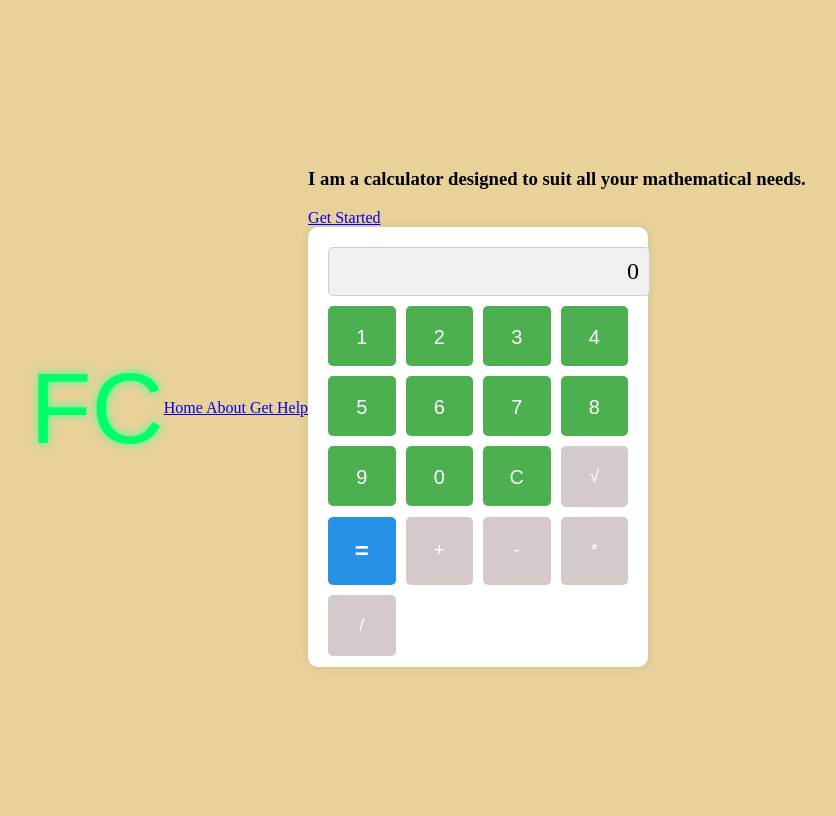
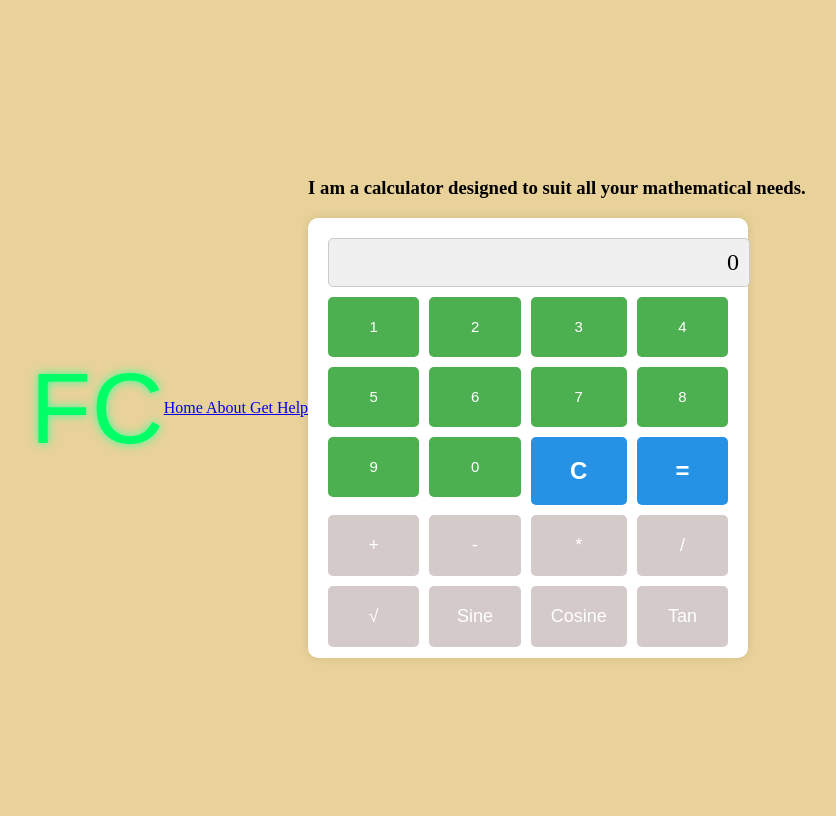
Before and after one commit to Ozi-Fort/Calculator, a Flask app: page / in a window 1280 px wide. Shown: the whole page, without its empty margins (222-1058 px from the left). Run offline with Flask 3, Linux system fonts and the light colour scheme.

Commit message:
Update calculator layout and button styles

```diff
--- a/templates/index.html
+++ b/templates/index.html
@@ -10,7 +10,7 @@
             background-color: #E8D299;
         }
         .calculator {
-            width: 300px;
+            width: 400px;
             height: 400px;
             background-color: #fff;
             border-radius: 10px;
@@ -21,7 +21,7 @@
             padding: 20px;
         }
         .display {
-            height: 60px;
+            height: 90px;
             background-color: #f0f0f0;
             border: 1px solid #ccc;
             border-radius: 5px;
@@ -40,7 +40,7 @@
             color: white;
             border: none;
             border-radius: 5px;
-            font-size: 20px;
+            font-size: 15px;
             cursor: pointer;
             transition: background-color 0.3s;
         }
@@ -66,6 +66,16 @@
         .result-button {
             background-color: #2592E6
         }
+        .clear-button {
+            background-color: #2592E6;
+            color: white;
+            font-size: 24px;
+            font-weight: bold;
+            padding: 10px 20px; /* Adjusts the size of the button */
+            border: none; /* Removes default border */
+            border-radius: 5px; /* Rounds the corners */
+            cursor: pointer; /* Changes cursor to pointer on hover */
+        }
         .result-button {
             background-color: #2592E6; /* LightBlue */
             color: white;
@@ -77,6 +87,9 @@
             font-size: 100px;
             color: #00FF66;
             text-shadow: 0 0 10px #33FF99;
+        }
+        .sine-button, .cosine-button, .tan-button {
+            background-color: #D4CAC9;
         }
 
     </style>
@@ -96,7 +109,7 @@
     <section class="home">
         <div class="home-content">
             <h3 class="typing-text"> I am a calculator designed to suit all your mathematical needs.<span></span></h3>
-            <a href="#" class="btn"> Get Started </a>
+
         </div>
         <div class="calculator">
             <div class="display" id="display">0</div>
@@ -111,13 +124,16 @@
                 <button class="button" onclick="appendToDisplay('8')">8</button>
                 <button class="button" onclick="appendToDisplay('9')">9</button>
                 <button class="button" onclick="appendToDisplay('0')">0</button>
-                <button class="button" onclick="clearDisplay()">C</button>
-                <button class="sqrt-button" onclick="calculateSquareRoot()">&#8730;</button>
+                <button class="clear-button" onclick="clearDisplay()">C</button>
                 <button class="result-button" onclick="calculateResult()">=</button>
                 <button class="add-button" onclick="appendToDisplay('+')">+</button>
                 <button class="minus-button" onclick="appendToDisplay('-')">-</button>
                 <button class="multiply-button" onclick="appendToDisplay('*')">*</button>
                 <button class="division-button" onclick="appendToDisplay('/')">/</button>
+                <button class="sqrt-button" onclick="calculateSquareRoot()">&#8730;</button>
+                <button class="sine-button" onclick="appendToDisplay('Sine')">Sine</button>
+                <button class="cosine-button" onclick="appendToDisplay('Cosine')">Cosine</button>
+                <button class="tan-button" onclick="appendToDisplay('Tan')">Tan</button>
             </div>
         </div>
     </section>
```
